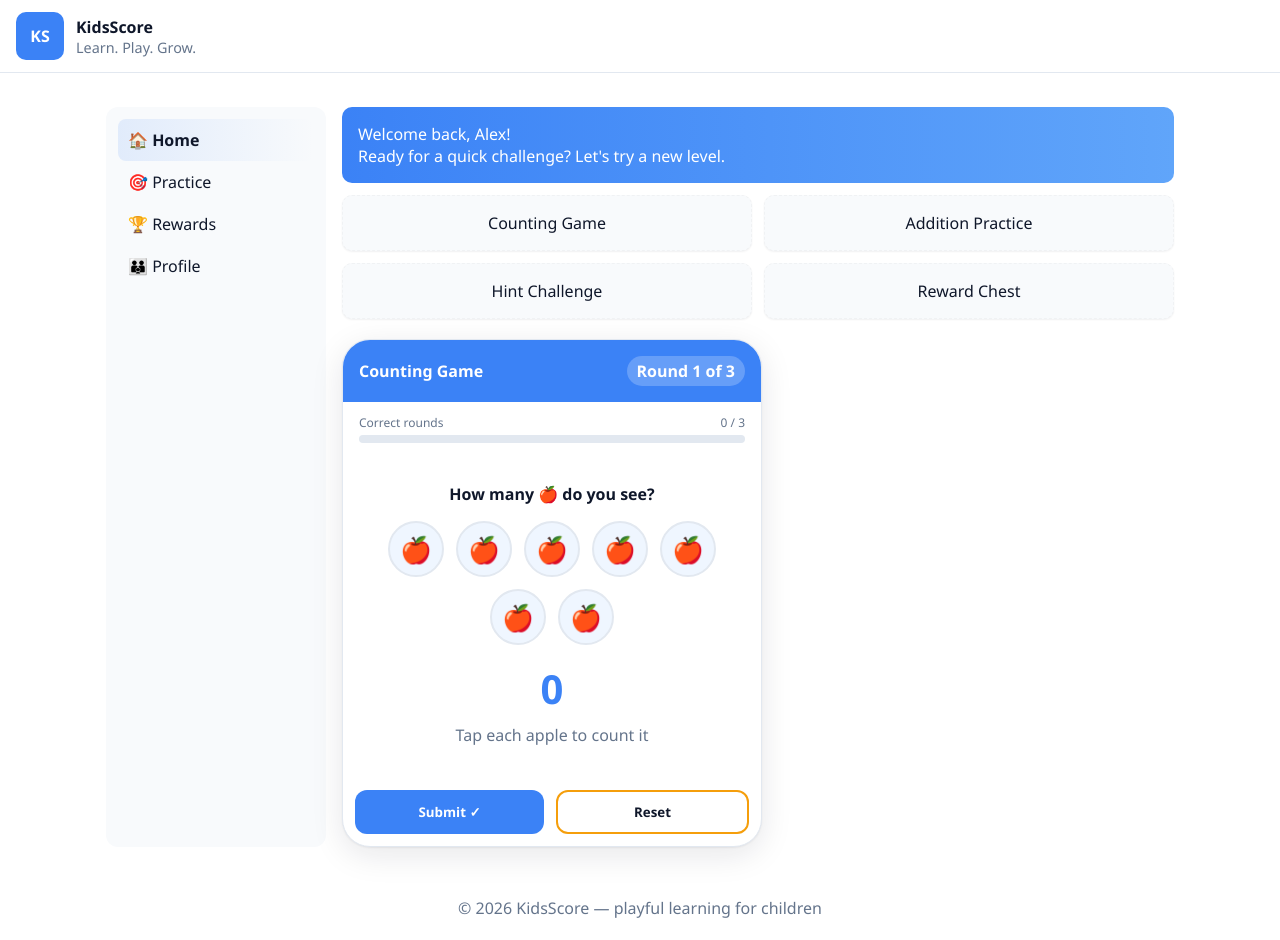
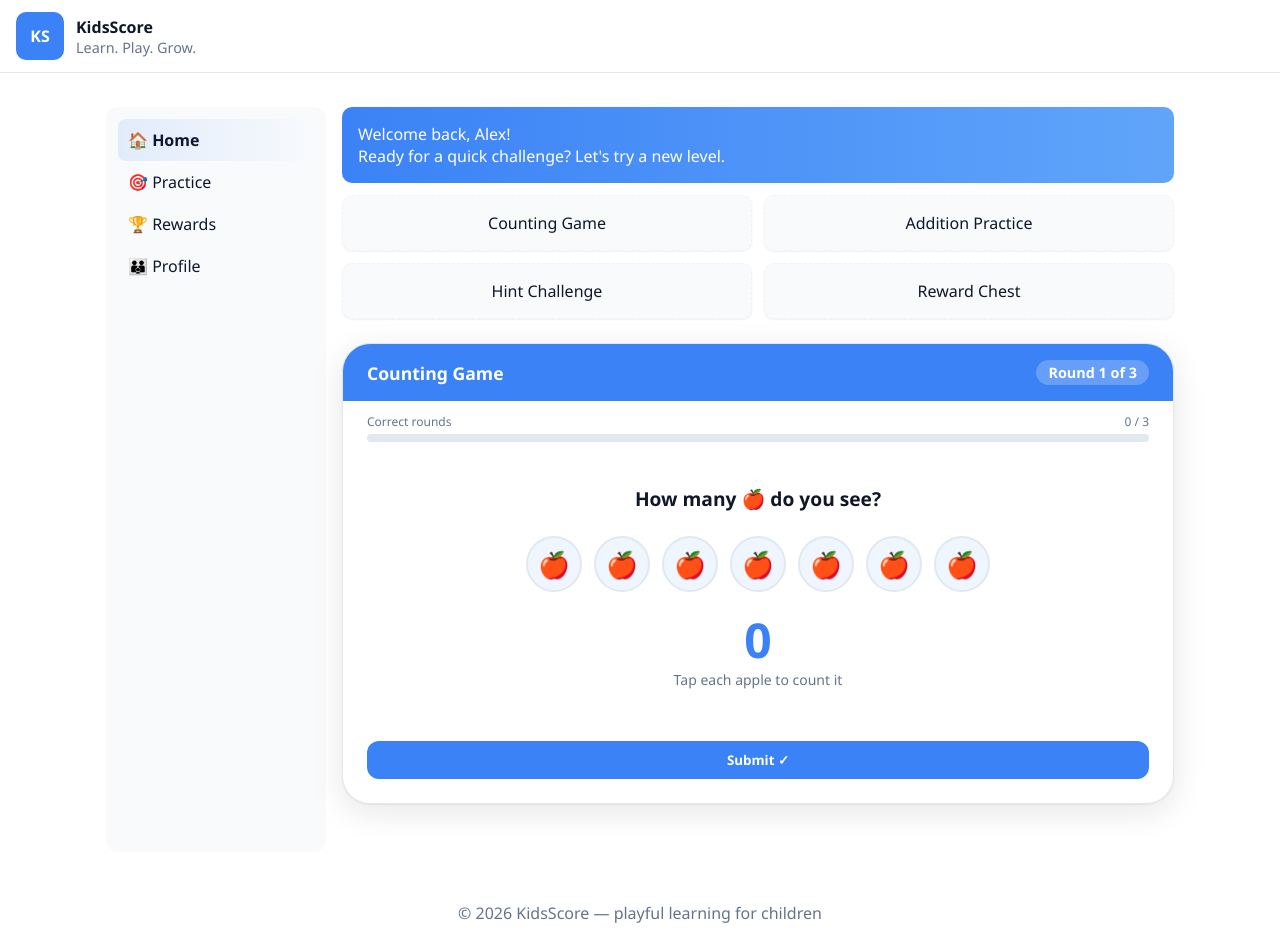
Before and after one commit to maximer429-ctrl/test10, a Vue app: page / in a window 1280 px wide. Built offline with nearby package versions, Linux system fonts and the light colour scheme.

Commit message:
feat(game): pixel-match Counting Game mockup (UI, summary, adaptive logic) for test10-4si.1.1

```diff
--- a/src/pages/Game.vue
+++ b/src/pages/Game.vue
@@ -1,31 +1,51 @@
 <template>
-  <section class="game-section">
+  <section class="section">
     <div class="phone">
       <header class="topbar">
         <div class="topbar-title">Counting Game</div>
-        <div class="topbar-badge">Round {{ round }} of {{ rounds }}</div>
+        <div class="topbar-badge">{{ roundLabel }}</div>
       </header>
 
       <div class="progress-wrap">
         <div class="progress-meta"><span>Correct rounds</span><span>{{ correctRounds }} / {{ rounds }}</span></div>
-        <div class="progress-track" role="progressbar" :aria-valuenow="correctRounds" :aria-valuemax="rounds">
+        <div class="progress-track" role="progressbar" :aria-valuenow="correctRounds" :aria-valuemax="rounds" :aria-label="`Correct rounds: ${correctRounds} of ${rounds}`">
           <div class="progress-fill" :style="{ width: progressPercent + '%' }"></div>
         </div>
       </div>
 
-      <main class="game-area">
-        <p class="game-prompt">How many 🍎 do you see?</p>
-        <div class="objects-grid" aria-label="Apples to count, tap each one">
-          <button v-for="(o, i) in objects" :key="i" :class="['obj', { 'obj--tapped': o.tapped }]" @click="toggle(i)" :aria-pressed="o.tapped.toString()" :aria-label="`Apple ${i+1}`">🍎</button>
+      <div v-if="summaryVisible" class="summary-card" role="region" aria-label="Round summary">
+        <div class="summary-icon">🎉</div>
+        <div class="summary-title">{{ summaryTitle }}</div>
+        <div class="summary-sub">Here's how you did this round</div>
+        <div class="stat-row">
+          <div class="stat-box">
+            <div class="stat-value">{{ summary.score }}</div>
+            <div class="stat-label">Score</div>
+          </div>
+          <div class="stat-box">
+            <div class="stat-value">{{ summary.missed }}</div>
+            <div class="stat-label">Missed</div>
+          </div>
+          <div class="stat-box">
+            <div class="stat-value">{{ summary.accuracy }}%</div>
+            <div class="stat-label">Accuracy</div>
+          </div>
+        </div>
+      </div>
+
+      <main v-else class="game-area">
+        <p class="game-prompt">How many {{ symbol }} do you see?</p>
+        <div class="objects-grid" :aria-label="objectsLabel">
+          <button v-for="(o, i) in objects" :key="i" type="button" :class="['obj', { 'obj--tapped': o.tapped }]" @click="toggle(i)" :aria-pressed="o.tapped.toString()" :aria-label="`${objectName} ${i+1}`">{{ symbol }}</button>
         </div>
 
-        <div class="counter-display" aria-live="polite">{{ count }}</div>
-        <div class="counter-hint">Tap each apple to count it</div>
+        <div class="counter-display" aria-live="polite" :aria-label="`Count so far: ${count}`">{{ count }}</div>
+        <div class="counter-hint">{{ hintText }}</div>
       </main>
 
       <div class="btn-row">
-        <BaseButton @click="submit">Submit ✓</BaseButton>
-        <BaseButton variant="secondary" @click="reset">Reset</BaseButton>
+        <button v-if="summaryVisible" class="btn btn-primary" @click="nextRound">Next round →</button>
+        <button v-else class="btn btn-primary" @click="submit">Submit ✓</button>
       </div>
     </div>
   </section>
@@ -33,20 +53,30 @@
 
 <script setup>
 import { ref, computed } from 'vue'
-import BaseButton from '../components/BaseButton.vue'
 
 const rounds = 3
 const round = ref(1)
 const correctRounds = ref(0)
 
-function makeObjects(n = 7) {
+// Game configuration
+const symbol = ref('🍎')
+const objectName = 'Apple'
+const baseObjects = 7
+const maxObjects = 20
+
+function makeObjects(n = baseObjects) {
   return Array.from({ length: n }).map(() => ({ tapped: false }))
 }
 
-const objects = ref(makeObjects(7))
+const objects = ref(makeObjects(baseObjects))
+const summaryVisible = ref(false)
+const summary = ref({ score: 0, missed: 0, accuracy: 0 })
 
 const count = computed(() => objects.value.filter(o => o.tapped).length)
-const progressPercent = computed(() => (correctRounds.value / rounds) * 100)
+const progressPercent = computed(() => Math.round((correctRounds.value / rounds) * 100))
+const roundLabel = computed(() => summaryVisible.value ? 'Round done!' : `Round ${round.value} of ${rounds}`)
+const objectsLabel = computed(() => `${objectName}s to count, tap each one`)
+const hintText = computed(() => summaryVisible.value ? '' : `Tap each ${objectName.toLowerCase()} to count it`)
 
 function toggle(i) {
   objects.value[i].tapped = !objects.value[i].tapped
@@ -57,40 +87,72 @@ function reset() {
 }
 
 function submit() {
-  // simplistic: if at least 1 tapped, count as correct for demo
-  if (count.value > 0) correctRounds.value++
+  const total = objects.value.length
+  const tapped = count.value
+  const missed = Math.max(0, total - tapped)
+  const accuracy = total === 0 ? 0 : Math.round((tapped / total) * 100)
+
+  summary.value = { score: tapped, missed, accuracy }
+  summaryVisible.value = true
+
+  if (tapped === total && tapped > 0) correctRounds.value++
+}
+
+function nextRound() {
+  summaryVisible.value = false
   round.value++
   if (round.value > rounds) {
-    // end of level: show summary then reset
-    alert(`Round done! Correct rounds: ${correctRounds.value} / ${rounds}`)
+    // end of session: if enough correct rounds, increase difficulty
+    if (correctRounds.value >= 3) {
+      const nextCount = Math.min(maxObjects, objects.value.length + 5)
+      objects.value = makeObjects(nextCount)
+    } else {
+      objects.value = makeObjects(baseObjects)
+    }
     round.value = 1
     correctRounds.value = 0
+    return
   }
-  // increase difficulty slightly
-  const nextCount = Math.min(12, 7 + correctRounds.value * 2)
+  const nextCount = Math.min(maxObjects, baseObjects + correctRounds.value * 2)
   objects.value = makeObjects(nextCount)
 }
 </script>
 
 <style scoped>
-.phone{max-width:420px;margin-top:20px;background:var(--color-background);border-radius:28px;overflow:hidden;border:1px solid var(--border);box-shadow:0 8px 32px var(--shadow-2),0 1px 2px var(--shadow-1)}
-.topbar{background:var(--color-primary);padding:16px;display:flex;align-items:center;justify-content:space-between;color:#fff}
-.topbar-title{font-weight:700}
-.topbar-badge{background:rgba(255,255,255,0.22);padding:4px 10px;border-radius:20px;font-weight:600}
-.progress-wrap{padding:12px 16px 0}
+:root{--phone-max:390px}
+.section{margin-bottom:var(--space-xxl)}
+.phone{max-width:var(--phone-max);margin:0 auto;margin-top:18px;background:var(--color-background);border-radius:28px;overflow:hidden;border:1px solid var(--border);box-shadow:0 8px 32px var(--shadow-2),0 1px 2px var(--shadow-1)}
+.topbar{background:var(--color-primary);padding:16px 24px;display:flex;align-items:center;justify-content:space-between;color:#fff}
+.topbar-title{font-weight:700;font-size:1.1rem}
+.topbar-badge{font-size:0.9rem;font-weight:600;background:rgba(255,255,255,0.22);border-radius:20px;padding:3px 12px}
+.progress-wrap{padding:12px 24px 0}
 .progress-meta{display:flex;justify-content:space-between;font-size:0.75rem;color:var(--color-muted);margin-bottom:4px}
 .progress-track{height:8px;background:var(--border);border-radius:99px;overflow:hidden}
 .progress-fill{height:100%;background:var(--color-accent);border-radius:99px}
 .game-area{padding:24px}
-.game-prompt{text-align:center;font-weight:700;margin-bottom:16px}
-.objects-grid{display:flex;flex-wrap:wrap;gap:12px;justify-content:center;margin-bottom:16px}
-.obj{width:56px;height:56px;border-radius:50%;background:var(--muted-fill);border:2px solid var(--border);display:flex;align-items:center;justify-content:center;font-size:1.6rem}
-.obj--tapped{background:#D1FAE5;border-color:var(--color-accent);position:relative}
+.game-prompt{text-align:center;font-weight:700;margin-bottom:24px;font-size:1.2rem}
+.objects-grid{display:flex;flex-wrap:wrap;gap:12px;justify-content:center;margin-bottom:24px}
+.obj{width:56px;height:56px;border-radius:50%;background:var(--muted-fill);border:2px solid var(--border);display:flex;align-items:center;justify-content:center;font-size:1.6rem;position:relative}
+.obj--tapped{background:#D1FAE5;border-color:var(--color-accent)}
 .obj--tapped::after{content:'✓';position:absolute;top:-7px;right:-7px;width:20px;height:20px;background:var(--color-accent);color:#fff;border-radius:50%;display:flex;align-items:center;justify-content:center;font-size:0.65rem;font-weight:700}
-.counter-display{text-align:center;font-size:2.5rem;font-weight:700;color:var(--color-primary);margin-bottom:8px}
-.counter-hint{text-align:center;color:var(--color-muted);margin-bottom:8px}
-.btn-row{display:flex;gap:12px;padding:12px}
-.btn{flex:1;min-height:44px;border-radius:12px;font-weight:600;border:0;cursor:pointer}
+.counter-display{text-align:center;font-size:3rem;font-weight:700;color:var(--color-primary);line-height:1;margin-bottom:6px}
+.counter-hint{text-align:center;font-size:0.875rem;color:var(--color-muted);margin-bottom:16px}
+.btn-row{display:flex;gap:12px;padding:12px 24px 24px}
+.btn{flex:1;min-height:var(--tap-target-min);border-radius:var(--radius-md);font-weight:600;border:0;cursor:pointer;display:inline-flex;align-items:center;justify-content:center;padding:10px 16px}
 .btn-primary{background:var(--color-primary);color:#fff}
 .btn-secondary{background:transparent;border:2px solid var(--color-secondary);color:var(--color-text)}
+
+/* Summary card */
+.summary-card{margin:24px;background:var(--color-surface);border-radius:var(--radius-lg);padding:24px;border:1px solid var(--border);box-shadow:0 6px 20px var(--shadow-2);text-align:center}
+.summary-icon{font-size:3rem;margin-bottom:12px}
+.summary-title{font-size:1.5rem;font-weight:700;margin-bottom:6px}
+.summary-sub{font-size:0.875rem;color:var(--color-muted);margin-bottom:16px}
+.stat-row{display:flex;gap:16px}
+.stat-box{flex:1;background:var(--color-background);border-radius:var(--radius-md);padding:16px;border:1px solid var(--border)}
+.stat-value{font-size:1.75rem;font-weight:700;color:var(--color-primary);line-height:1}
+.stat-label{font-size:0.75rem;color:var(--color-muted);margin-top:4px}
+
+@media(min-width:640px){
+  .phone{margin-top:24px}
+}
 </style>
```
Also changed, not shown: 1 other file (tests, documents, lock files or other folders).
